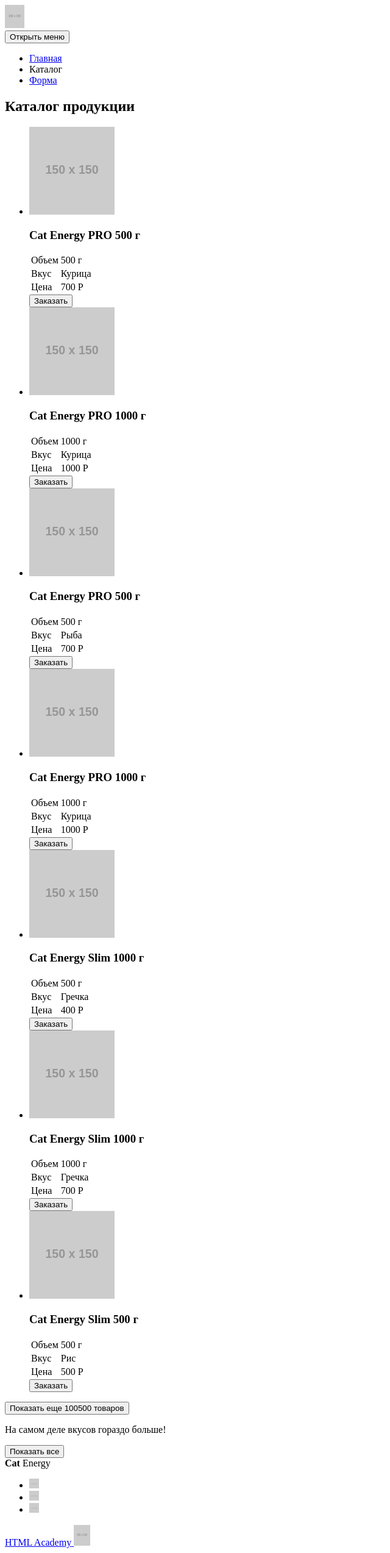
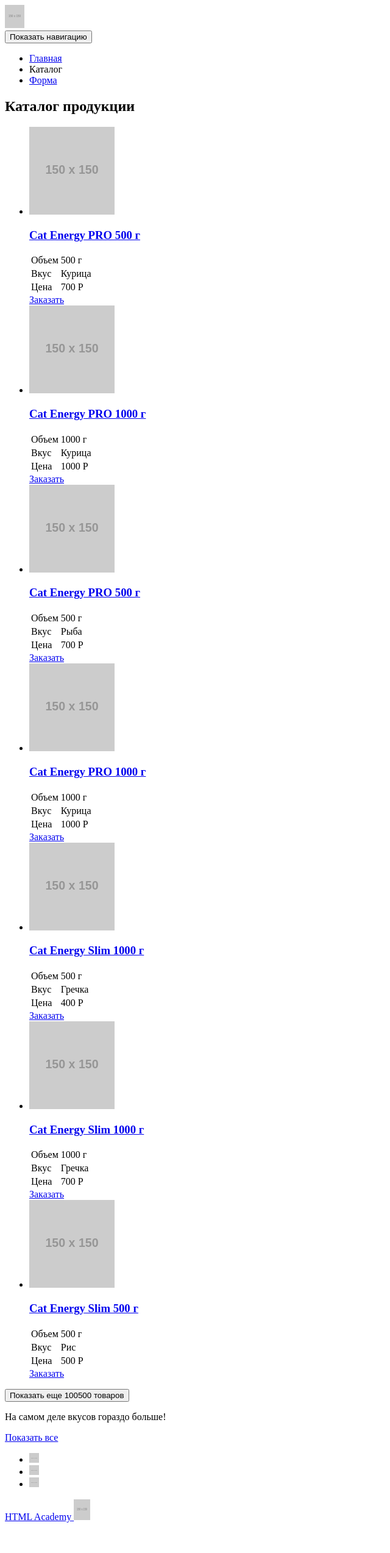
Before and after one commit to zCleverest/354775-cat-energy-18, a website: page source/catalog.html in a window 1280 px wide. Shown: the whole page at 61% size, without its empty margins (0-640 px from the left). After the commit the page ends 2505 px from the top, so only its background shows below. Drawn offline with Linux system fonts and the light colour scheme; placeholder pictures from the web are drawn by us.

Commit message:
Вносит дополнительные правки в разметку

```diff
--- a/source/catalog.html
+++ b/source/catalog.html
@@ -11,13 +11,13 @@
           <img src="https://via.placeholder.com/150x150" width="32" height="38" class="page__logo-image header__logo-image" alt="Cat Energy">
         </a>
         <nav class="main-nav">
-          <button class="main-nav__toggle" type="button">Открыть меню</button>
+          <button class="main-nav__toggle" type="button">Показать навигацию</button>
           <ul class="main-nav__list visually-hidden">
             <li class="main-nav__item">
-              <a href="index.html">Главная</a>
+              <a href="index.html" class="main-nav__link">Главная</a>
             </li>
             <li class="main-nav__item">
-              <a class="main-nav__link">Каталог</a>
+              <a class="main-nav__link main-nav__link--active">Каталог</a>
             </li>
             <li class="main-nav__item">
               <a href="form.html" class="main-nav__link">Форма</a>
@@ -33,10 +33,12 @@
           <h1>Каталог продукции</h1>
           <ul class="catalog__list">
             <li class="catalog__item">
+              <a href="#">
                 <img src="https://via.placeholder.com/150x150" alt="Item-1" class="catalog__image" width="140" height="144" >
                 <h3 class="catalog__title">
                     Cat Energy PRO 500 г
                 </h3>
+              </a>
               <table class="catalog__list">
                 <tr>
                   <td class="catalog__option">Объем</td>
@@ -51,13 +53,15 @@
                   <td class="catalog__value">700 Р</td>
                 </tr>
               </table>
-              <button class="button catalog__button" type="button">Заказать</button>
+              <a class="button" href="#">Заказать</a>
             </li>
             <li class="catalog__item">
+              <a href="#">
                 <img src="https://via.placeholder.com/150x150" alt="Item-2" class="catalog__image" width="140" height="144" >
                 <h3 class="catalog__title">
                     Cat Energy PRO 1000 г
                 </h3>
+              </a>
               <table class="catalog__list">
                 <tr>
                   <td class="catalog__option">Объем</td>
@@ -72,13 +76,15 @@
                   <td class="catalog__value">1000 Р</td>
                 </tr>
               </table>
-              <button class="button catalog__button" type="button">Заказать</button>
+              <a class="button" href="#">Заказать</a>
             </li>
             <li class="catalog__item">
+              <a href="#">
                 <img src="https://via.placeholder.com/150x150" alt="Item-3" class="catalog__image" width="140" height="144" >
                 <h3 class="catalog__title">
                     Cat Energy PRO 500 г
                 </h3>
+              </a>
               <table class="catalog__list">
                 <tr>
                   <td class="catalog__option">Объем</td>
@@ -93,13 +99,15 @@
                   <td class="catalog__value">700 Р</td>
                 </tr>
               </table>
-              <button class="button catalog__button" type="button">Заказать</button>
+              <a class="button" href="#">Заказать</a>
             </li>
             <li class="catalog__item">
+              <a href="#">
                 <img src="https://via.placeholder.com/150x150" alt="Item-4" class="catalog__image" width="140" height="144" >
                 <h3 class="catalog__title">
                     Cat Energy PRO 1000 г
                 </h3>
+              </a>
               <table class="catalog__list">
                 <tr>
                   <td class="catalog__option">Объем</td>
@@ -114,13 +122,15 @@
                   <td class="catalog__value">1000 Р</td>
                 </tr>
               </table>
-              <button class="button catalog__button" type="button">Заказать</button>
+              <a class="button" href="#">Заказать</a>
             </li>
             <li class="catalog__item">
+              <a href="#">
                 <img src="https://via.placeholder.com/150x150" alt="Item-5" class="catalog__image" width="140" height="144" >
                 <h3 class="catalog__title">
                     Cat Energy Slim 1000 г
                 </h3>
+              </a>
               <table class="catalog__list">
                 <tr>
                   <td class="catalog__option">Объем</td>
@@ -135,13 +145,15 @@
                   <td class="catalog__value">400 Р</td>
                 </tr>
               </table>
-              <button class="button catalog__button" type="button">Заказать</button>
+              <a class="button" href="#">Заказать</a>
             </li>
             <li class="catalog__item">
+              <a href="#">
                 <img src="https://via.placeholder.com/150x150" alt="Item-6" class="catalog__image" width="140" height="144" >
                 <h3 class="catalog__title">
                     Cat Energy Slim 1000 г
                 </h3>
+              </a>
               <table class="catalog__list">
                 <tr>
                   <td class="catalog__option">Объем</td>
@@ -156,13 +168,15 @@
                   <td class="catalog__value">700 Р</td>
                 </tr>
               </table>
-              <button class="button catalog__button" type="button">Заказать</button>
+              <a class="button" href="#">Заказать</a>
             </li>
             <li class="catalog__item">
+              <a href="#">
                 <img src="https://via.placeholder.com/150x150" alt="Item-3" class="catalog__image" width="140" height="144">
                 <h3 class="catalog__title">
                     Cat Energy Slim 500 г
                 </h3>
+              </a>
               <table class="catalog__list">
                 <tr>
                   <td class="catalog__option">Объем</td>
@@ -177,13 +191,13 @@
                   <td class="catalog__value">500 Р</td>
                 </tr>
               </table>
-              <button class="button catalog__button" type="button">Заказать</button>
+              <a class="button" href="#">Заказать</a>
             </li>
           </ul>
           <div class="show-more">
             <button class="show-more__button">Показать еще 100500 товаров</button>
             <p class="show-more__description">На самом деле вкусов гораздо больше!</p>
-            <button class="show-more__button" type="button">Показать все</button>
+            <a href="#" class="show-more__link">Показать все</a>
           </div>
         </div>
       </section>
@@ -191,9 +205,6 @@
 
     <footer class="page__footer footer">
       <div class="footer__content">
-        <span class="page__title footer__title">
-          <b>Cat</b> Energy
-        </span>
         <ul class="social">
           <li class="social__item">
             <a href="https://vk.com/htmlacademy" class="social__link">
```
Also changed, not shown: source/form.html (+3 -6 lines), source/index.html (+9 -12 lines). Lines whose indentation alone changed are shown as unchanged.
